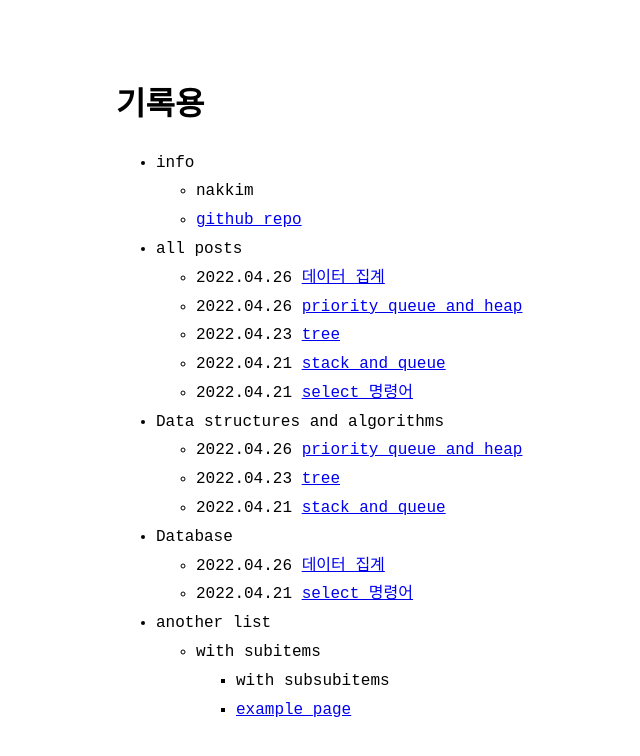
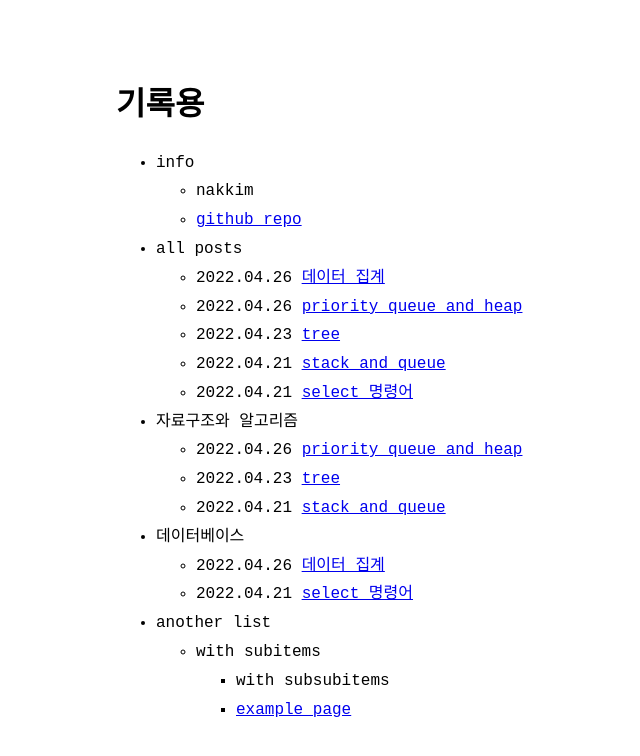
Before and after one commit to rurruur/rurruur.github.io, a Jekyll site: the page built from index.md, in a window 1280 px wide. Shown: the top 756 px of the page, without its empty margins (204-844 px from the left). Built offline with Jekyll 4.4.1, drawn with Linux system fonts in a browser that asks for light colours.

Commit message:
메뉴 변경

```diff
--- a/_data/menu.yml
+++ b/_data/menu.yml
@@ -15,14 +15,14 @@ entries:
       show_more_text: See more posts...
       show_more_url: archive.html
 
-  - title: Data structures and algorithms
+  - title: 자료구조와 알고리즘
     post_list:
       category: DS-and-Algorithm
       show_more: true
       show_more_text: See more posts...
       show_more_url: ds_and_algorithm.html
 
-  - title: Database
+  - title: 데이터베이스
     post_list:
       category: database
       show_more: true
```
